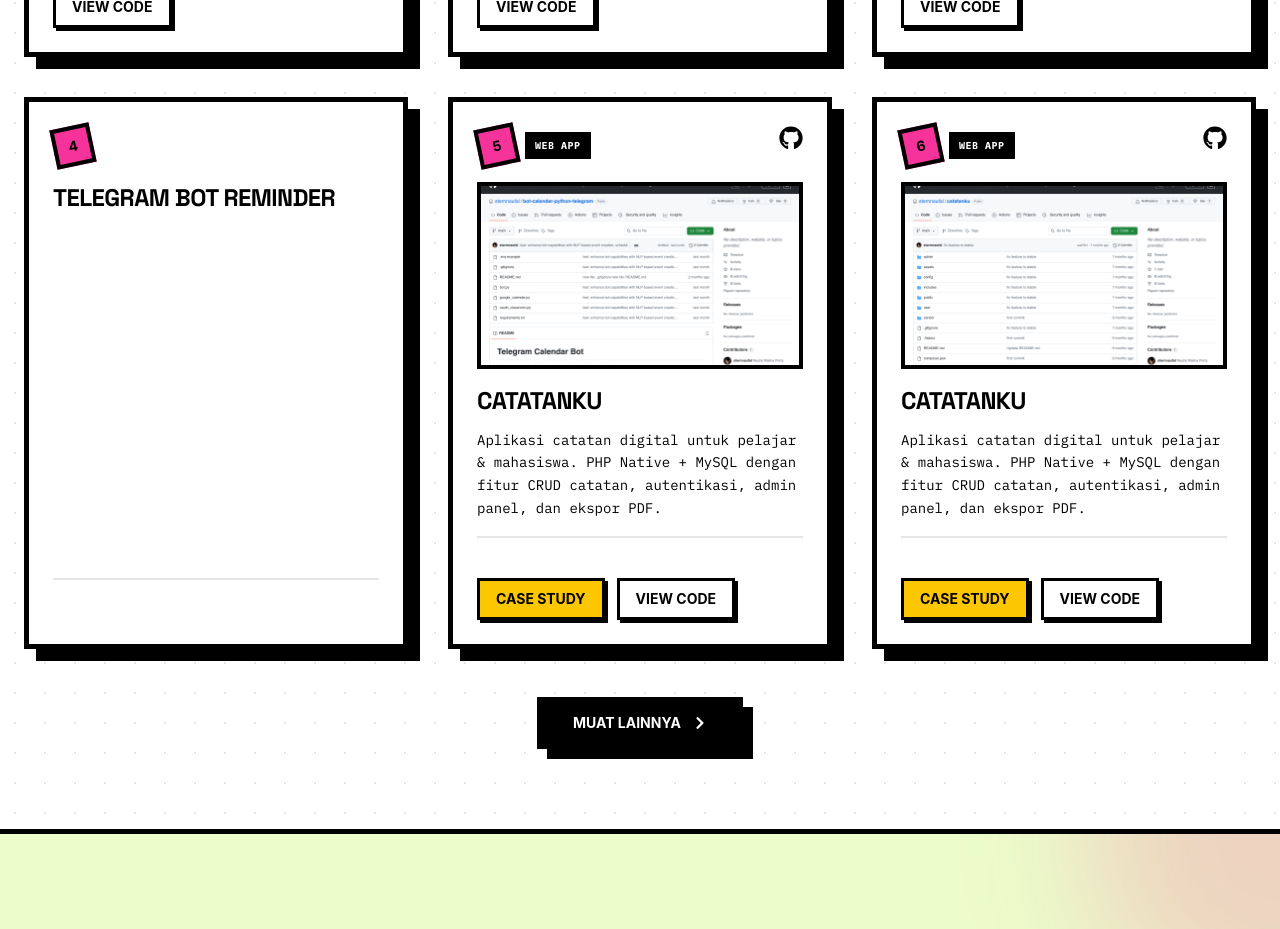
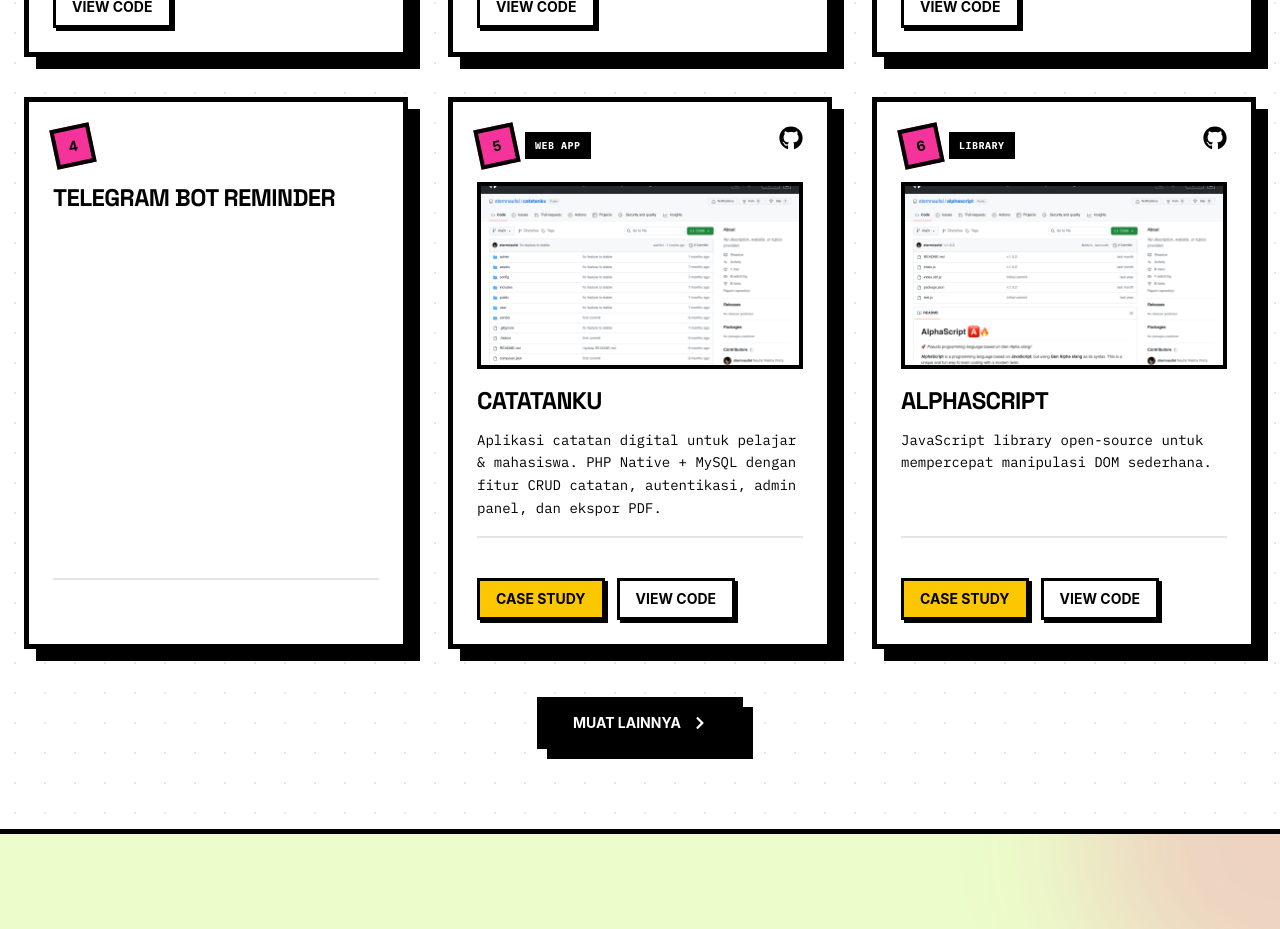
Before and after one commit to sternnaufal/sternnaufal.github.io, a React (Vite) app: page / in a window 1280 px wide. Shown: the part 1520-2449 px from the top of the page. Built offline with nearby package versions, Linux system fonts and the light colour scheme.

Commit message:
Fix duplicate Catatanku entry

```diff
--- a/src/data/portfolioData.js
+++ b/src/data/portfolioData.js
@@ -26,14 +26,6 @@ export const projects = [
   },
   {
     title: 'Telegram Bot Reminder',
-  },
-  {
-    title: 'Catatanku',
-    category: 'Web App',
-    description: 'Aplikasi catatan digital untuk pelajar & mahasiswa. PHP Native + MySQL dengan fitur CRUD catatan, autentikasi, admin panel, dan ekspor PDF.',
-    github: 'https://github.com/sternnaufal/catatanku',
-    caseStudy: '/projects/catatanku.html',
-    image: '/images/projects/bot-telegram.png'
   },
   {
     title: 'Catatanku',
```
